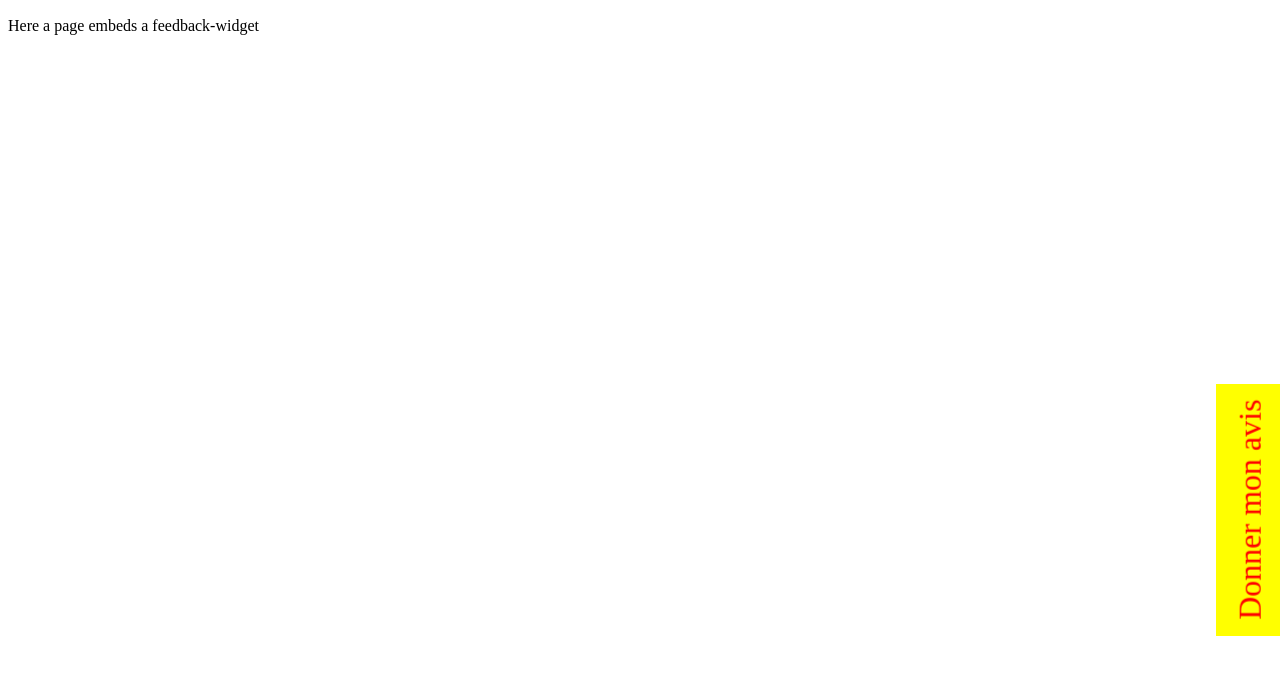
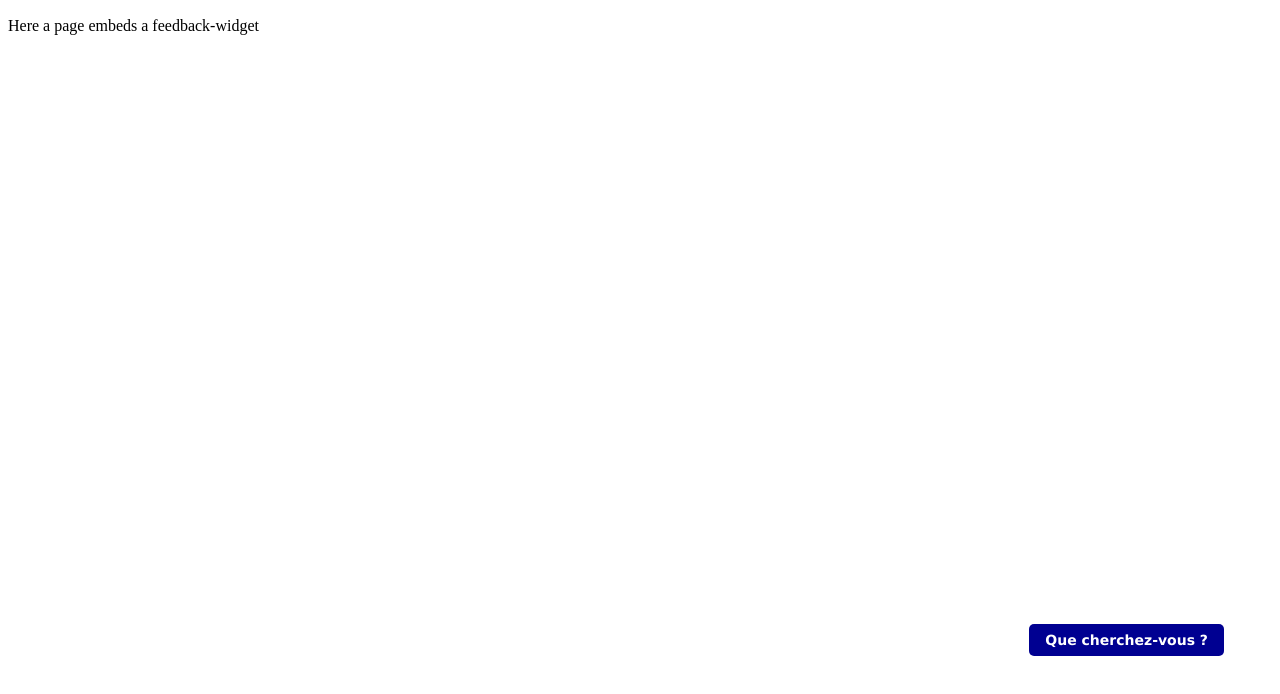
Before and after one commit to incubateur-territoires/feedback-widget, a plain HTML site: page index.html in a window 1280 px wide. Shown: the part 96-790 px from the top of the page. Drawn offline with Linux system fonts and the light colour scheme.

Commit message:
integrate specific design

```diff
--- a/index.html
+++ b/index.html
@@ -1,6 +1,7 @@
+<meta charset="utf-8">
+<script src="widget.js"></script>
+
 <h1>Preview the feeback widget</h1>
-
-<script src="widget.js"></script>
 
 <section>
   <h2>Welcome to this example</h2>
--- a/widget.js
+++ b/widget.js
@@ -1,15 +1,20 @@
-class FeedbackWidget extends HTMLElement {
+class WebComponent extends HTMLElement {
   connectedCallback() {
     this.innerHTML = `
       ${this.html}
-      <style scope>${this.style}</style>
+      <style>${this.style}</style>
     `
   }
+}
 
+
+class FeedbackWidget extends WebComponent {
   get html() {
     return `
     <section>
-      Donner mon avis
+      <button title="Trouver une assistance et donner mon avis">
+        Que cherchez-vous ?
+      </button>
     </section>
     `
   }
@@ -19,16 +24,27 @@ class FeedbackWidget extends HTMLElement {
     feedback-widget {
       display: inline-block;
       position: fixed;
-      right: -6rem;
-      bottom: 10rem;
-      background-color: yellow;
-      color: red;
-      padding: 1rem;
-      font-size: 2rem;
-      transform: rotate(-90deg);
+      right: 56px;
+      bottom: 48px;
+    }
+
+    feedback-widget button {
+      border: 0;
+      cursor: pointer;
+      background: #000091;
+      border-radius: 5px;
+      color: white;
+      padding: 4px 16px;
+      font-size: 14px;
+      line-height: 24px;
+      text-align: center;
+      font-family: Marianne, Arianne, Verdana;
+      font-style: normal;
+      font-weight: bold;
     }
     `
   }
 }
 
+
 customElements.define('feedback-widget', FeedbackWidget)
```
